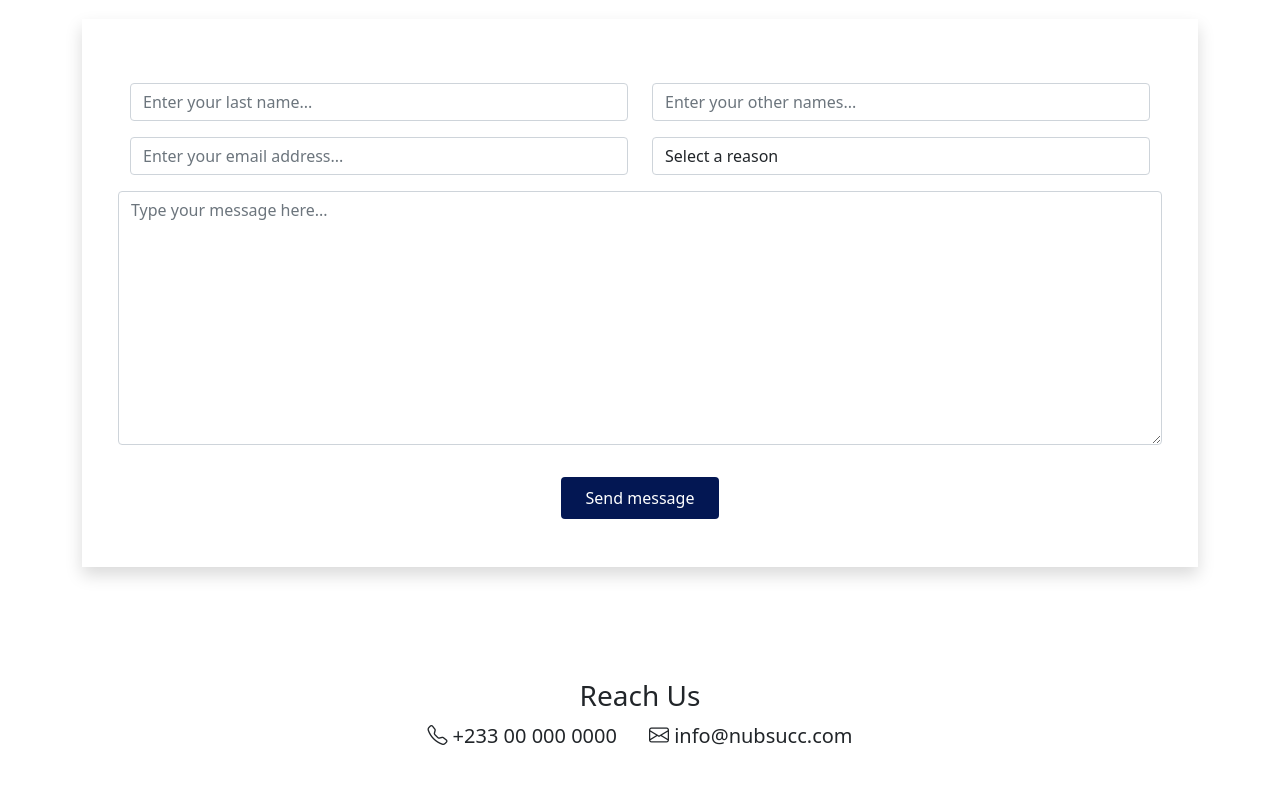
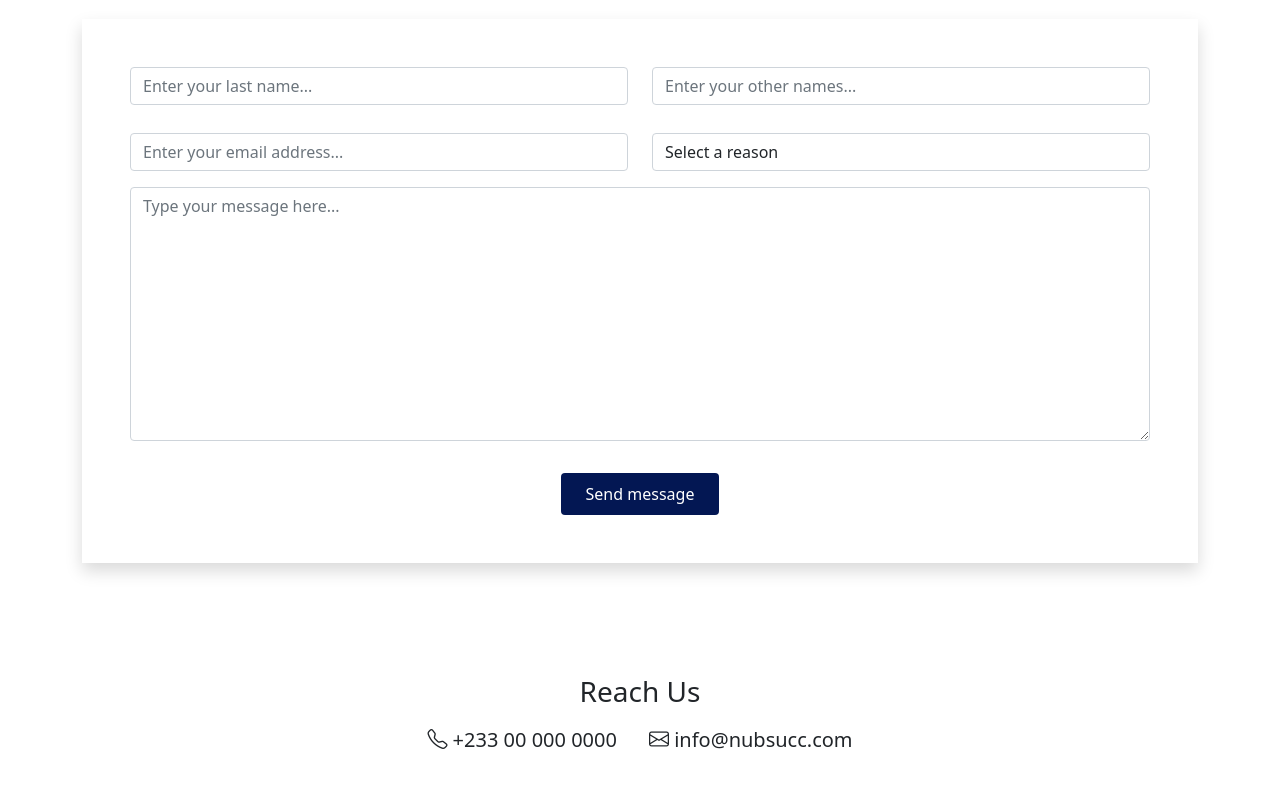
Before and after one commit to Jason-bolt/nubsucc_website_template, a plain HTML site: page contact.html in a window 1280 px wide. Shown: the part 157-952 px from the top of the page. Drawn offline with nearby package versions, Linux system fonts and the light colour scheme.

Commit message:
Updated interface

```diff
--- a/contact.html
+++ b/contact.html
@@ -81,10 +81,10 @@
       <div class="container text-center">
         <h1 class="mb-4">Reach Out To Us</h1>
 
-        <form action="#" method="post" class="p-sm-5 shadow">
-          <div class="row my-3">
+        <form action="#" method="post" class="p-sm-5 shadow p-3">
+          <div class="row g-4">
             <!-- Last name -->
-            <div class="col">
+            <div class="col-md-6">
               <div class="form-group">
                 <input
                   type="text"
@@ -95,7 +95,7 @@
               </div>
             </div>
             <!-- Other names -->
-            <div class="col">
+            <div class="col-md-6">
               <div class="form-group">
                 <input
                   type="text"
@@ -107,9 +107,9 @@
             </div>
           </div>
 
-          <div class="row my-3">
+          <div class="row my-1 g-4">
             <!-- Email address -->
-            <div class="col">
+            <div class="col-md-6">
               <div class="form-group">
                 <input
                   type="email"
@@ -120,7 +120,7 @@
               </div>
             </div>
             <!-- Type of message -->
-            <div class="col">
+            <div class="col-md-6">
               <div class="form-group">
                 <select name="message_type" class="form-control">
                   <option disabled selected>Select a reason</option>
@@ -133,12 +133,14 @@
 
           <div class="row my-3">
             <!-- Message -->
+            <div class="form-group">
               <textarea
                 name="message"
                 rows="10"
                 class="form-control"
                 placeholder="Type your message here..."
               ></textarea>
+            </div>
           </div>
 
           <input
@@ -155,11 +157,11 @@
     <section class="p-sm-5 mt-5">
       <div class="container text-center">
         <h3>Reach Us</h3>
-        <div class="d-flex justify-content-center align-items-center">
+        <div class="d-sm-flex justify-content-center align-items-center">
           <div class="me-3 lead">
             <i class="bi bi-telephone h5"></i> +233 00 000 0000
           </div>
-          <div class="ms-3 lead">
+          <div class="ms-3 lead my-2">
             <i class="bi bi-envelope h5"></i> info@nubsucc.com
           </div>
         </div>
```
Also changed, not shown: gallery.html (+1 -1 lines), index.html (+7 -3 lines). Lines whose indentation alone changed are shown as unchanged.
